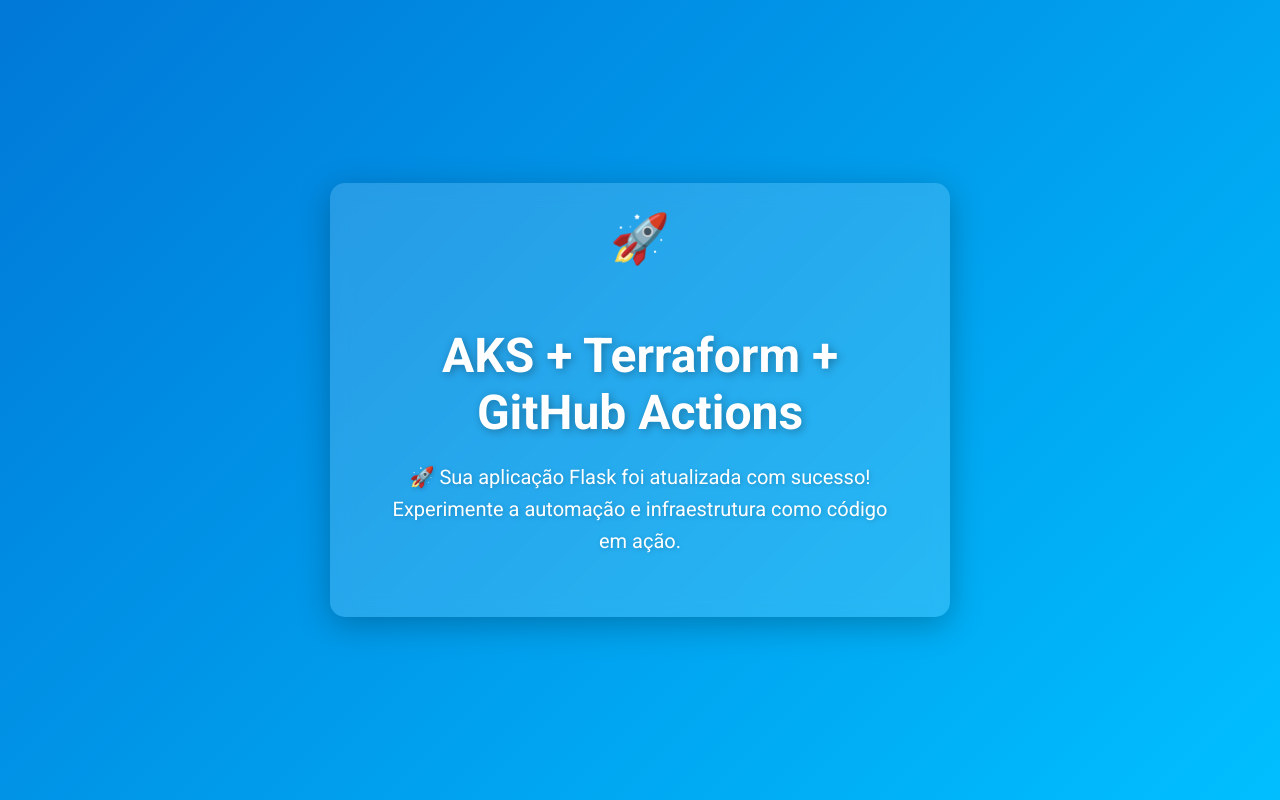
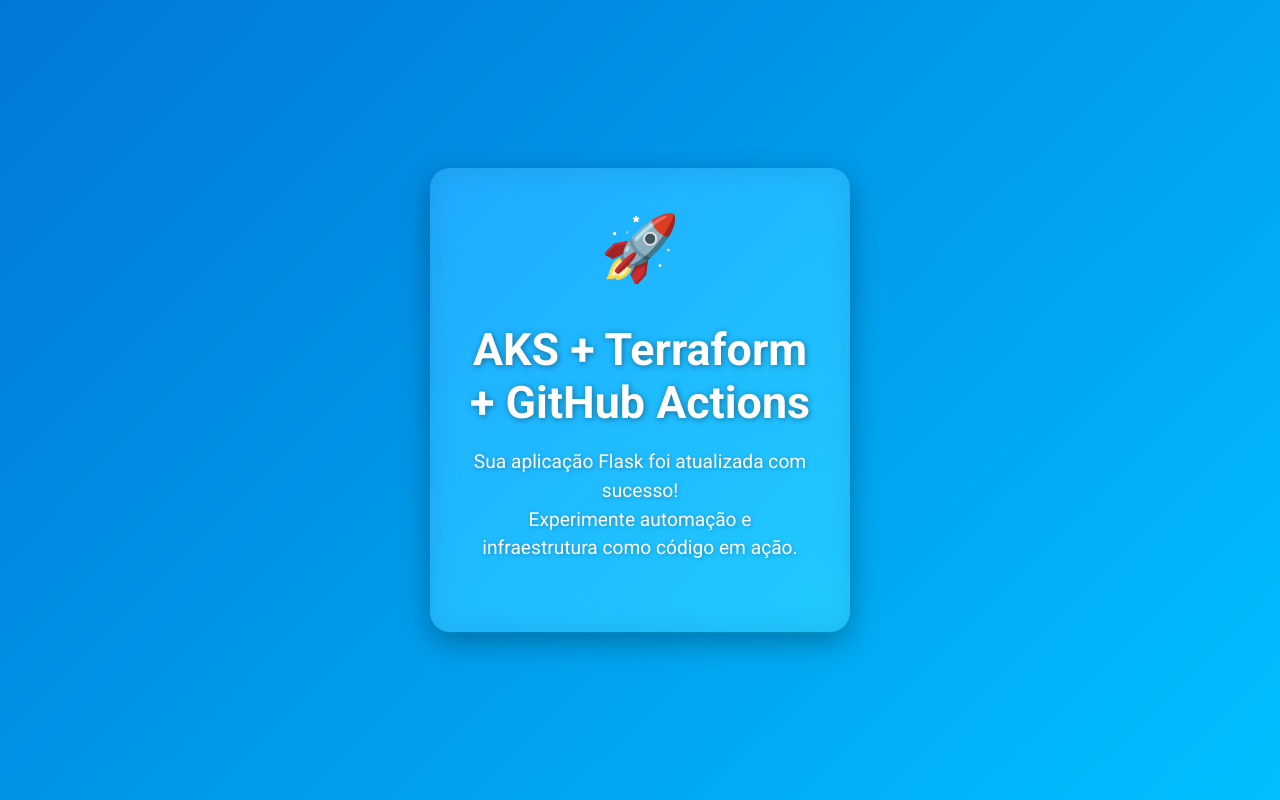
Before and after one commit to flafernan/LABCHATGPT, a Flask app: page / in a window 1280 px wide. Run offline with Flask 3, Linux system fonts and the light colour scheme.

Commit message:
Atualização no HTML Modernizada 2

```diff
--- a/app/templates/index.html
+++ b/app/templates/index.html
@@ -2,9 +2,15 @@
 <html lang="pt-BR">
 <head>
 <meta charset="UTF-8" />
+<meta name="viewport" content="width=device-width, initial-scale=1" />
 <title>Bem-vindo ao AKS - Versão Moderna</title>
 <style>
     @import url('https://fonts.googleapis.com/css2?family=Roboto:wght@400;700&display=swap');
+
+    * {
+        box-sizing: border-box;
+    }
+
     body {
         margin: 0;
         background: linear-gradient(135deg, #0078D7, #00BFFF);
@@ -13,53 +19,75 @@
         display: flex;
         justify-content: center;
         align-items: center;
-            height: 100vh;
-            overflow: hidden;
+        min-height: 100vh;
+        padding: 20px;
+        text-align: center;
     }
+
     .container {
-            background: rgba(255, 255, 255, 0.15);
-            backdrop-filter: blur(10px);
-            border-radius: 15px;
-            padding: 40px 60px;
-            box-shadow: 0 8px 32px rgba(0, 0, 0, 0.25);
-            text-align: center;
-            max-width: 500px;
+        background: rgba(255, 255, 255, 0.12);
+        backdrop-filter: saturate(180%) blur(15px);
+        border-radius: 20px;
+        padding: 50px 40px;
+        max-width: 420px;
+        width: 100%;
+        box-shadow: 0 10px 30px rgba(0,0,0,0.3);
+        transition: transform 0.3s ease;
     }
-        h1 {
-            font-weight: 700;
-            font-size: 3rem;
-            margin-bottom: 20px;
-            text-shadow: 2px 2px 8px rgba(0, 0, 0, 0.3);
+    .container:hover {
+        transform: scale(1.05);
     }
-        p {
-            font-weight: 400;
-            font-size: 1.25rem;
-            line-height: 1.6;
-            text-shadow: 1px 1px 5px rgba(0, 0, 0, 0.2);
+
+    .rocket {
+        font-size: 4rem;
+        animation: float 3s ease-in-out infinite;
+        margin-bottom: 25px;
+        user-select: none;
     }
-        .rocket {
-            font-size: 3rem;
-            animation: bounce 2s infinite;
-            display: inline-block;
-            margin-bottom: 15px;
-        }
-        @keyframes bounce {
+
+    @keyframes float {
         0%, 100% {
             transform: translateY(0);
         }
         50% {
-                transform: translateY(-15px);
+            transform: translateY(-20px);
+        }
+    }
+
+    h1 {
+        font-weight: 700;
+        font-size: 2.8rem;
+        margin-bottom: 15px;
+        text-shadow: 1px 1px 6px rgba(0,0,0,0.4);
+    }
+
+    p {
+        font-weight: 400;
+        font-size: 1.2rem;
+        line-height: 1.5;
+        text-shadow: 1px 1px 4px rgba(0,0,0,0.25);
+    }
+
+    @media (max-width: 480px) {
+        .container {
+            padding: 30px 20px;
+        }
+        h1 {
+            font-size: 2rem;
+        }
+        .rocket {
+            font-size: 3rem;
         }
     }
 </style>
 </head>
 <body>
-    <div class="container">
-        <div class="rocket">🚀</div>
+    <div class="container" role="main" aria-label="Mensagem de boas-vindas">
+        <div class="rocket" aria-hidden="true">🚀</div>
         <h1>AKS + Terraform + GitHub Actions</h1>
         <p>
-            🚀 Sua aplicação Flask foi atualizada com sucesso! <br />
-            Experimente a automação e infraestrutura como código em ação.
+            Sua aplicação Flask foi atualizada com sucesso!<br />
+            Experimente automação e infraestrutura como código em ação.
         </p>
     </div>
 </body>
```
Lines whose indentation alone changed are shown as unchanged.
